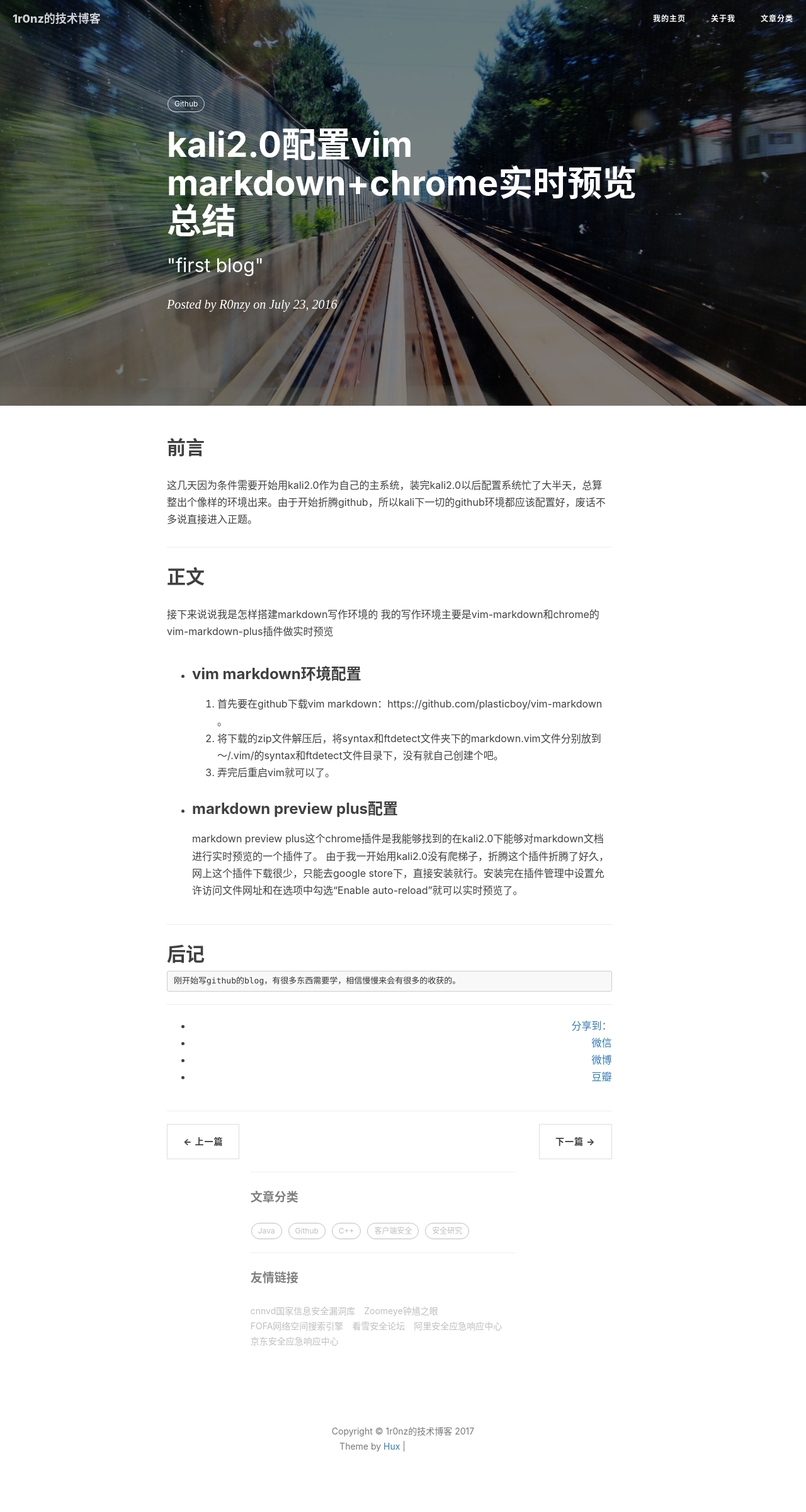
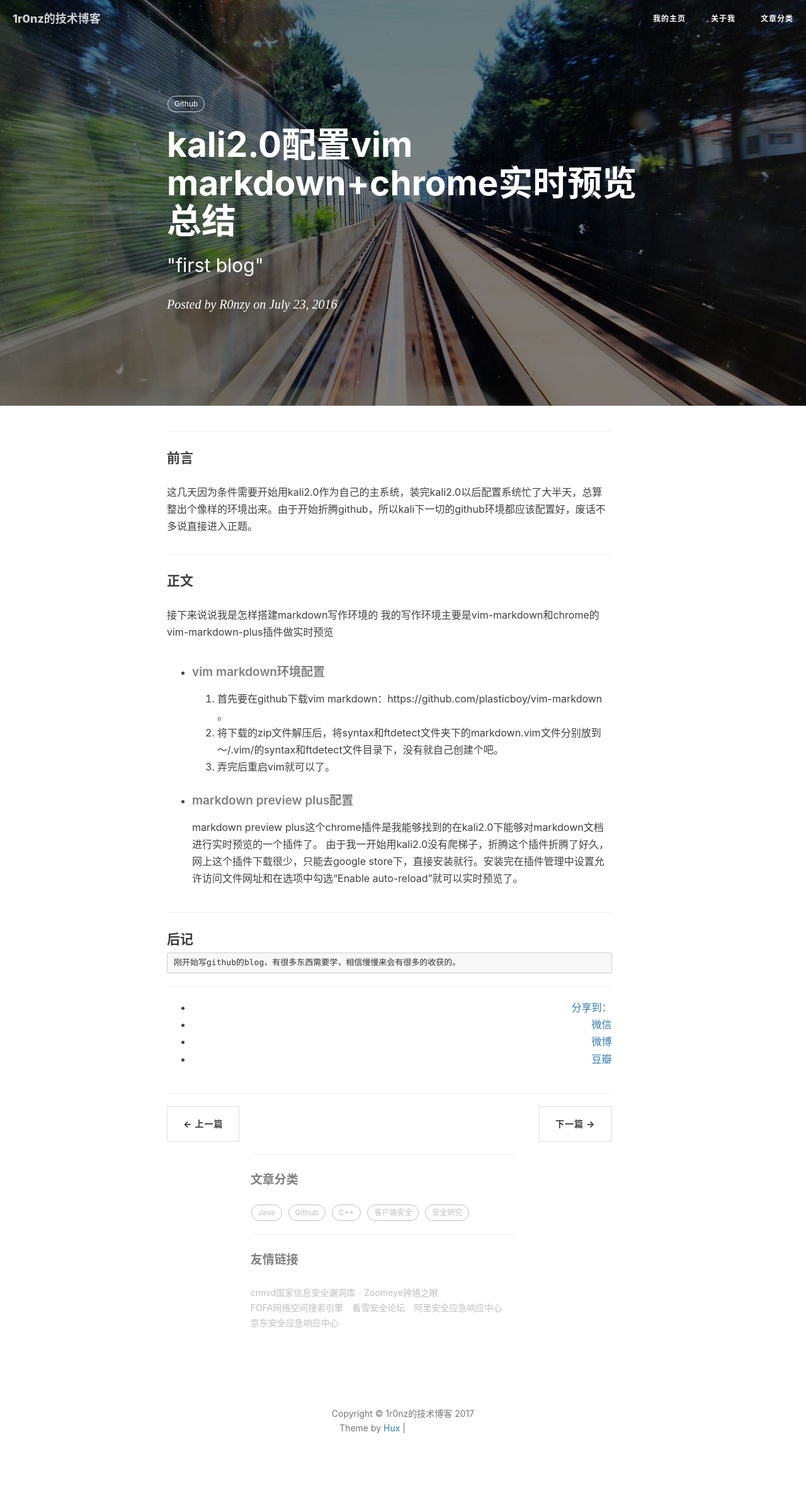
Before and after one commit to yangrz/blog, a Jekyll site: the page built from _posts/2016-07-23-hello-2016.markdown, in a window 1280 px wide. Shown: the whole page at 63% size. Built offline with Jekyll 4.4.1, drawn with Linux system fonts in a browser that asks for light colours; nearby versions of some CDN libraries; comment, search, counter and statistics services are not loaded; after the commit the page ends 2371 px from its top, so only the background shows below that; grey boxes are pictures that could not be loaded.

Commit message:
2017-02-16

```diff
--- a/_posts/2016-07-23-hello-2016.markdown
+++ b/_posts/2016-07-23-hello-2016.markdown
@@ -11,29 +11,29 @@ tags:
 
 ---
 
+---
 
-
-## 前言
+#### 前言
 
 这几天因为条件需要开始用kali2.0作为自己的主系统，装完kali2.0以后配置系统忙了大半天，总算整出个像样的环境出来。由于开始折腾github，所以kali下一切的github环境都应该配置好，废话不多说直接进入正题。
 
 ---
 
-## 正文
+#### 正文
 
 接下来说说我是怎样搭建markdown写作环境的
 我的写作环境主要是vim-markdown和chrome的vim-markdown-plus插件做实时预览
 
-- ### vim markdown环境配置
+- ##### vim markdown环境配置
 	1. 首先要在github下载vim markdown：https://github.com/plasticboy/vim-markdown 。
 	2. 将下载的zip文件解压后，将syntax和ftdetect文件夹下的markdown.vim文件分别放到～/.vim/的syntax和ftdetect文件目录下，没有就自己创建个吧。
 	3. 弄完后重启vim就可以了。
 
-- ### markdown preview plus配置
+- ##### markdown preview plus配置
 	markdown preview plus这个chrome插件是我能够找到的在kali2.0下能够对markdown文档进行实时预览的一个插件了。
 	由于我一开始用kali2.0没有爬梯子，折腾这个插件折腾了好久，网上这个插件下载很少，只能去google store下，直接安装就行。安装完在插件管理中设置允许访问文件网址和在选项中勾选“Enable auto-reload”就可以实时预览了。
 
 ---
 
-## 后记
+#### 后记
 	刚开始写github的blog，有很多东西需要学，相信慢慢来会有很多的收获的。
```
